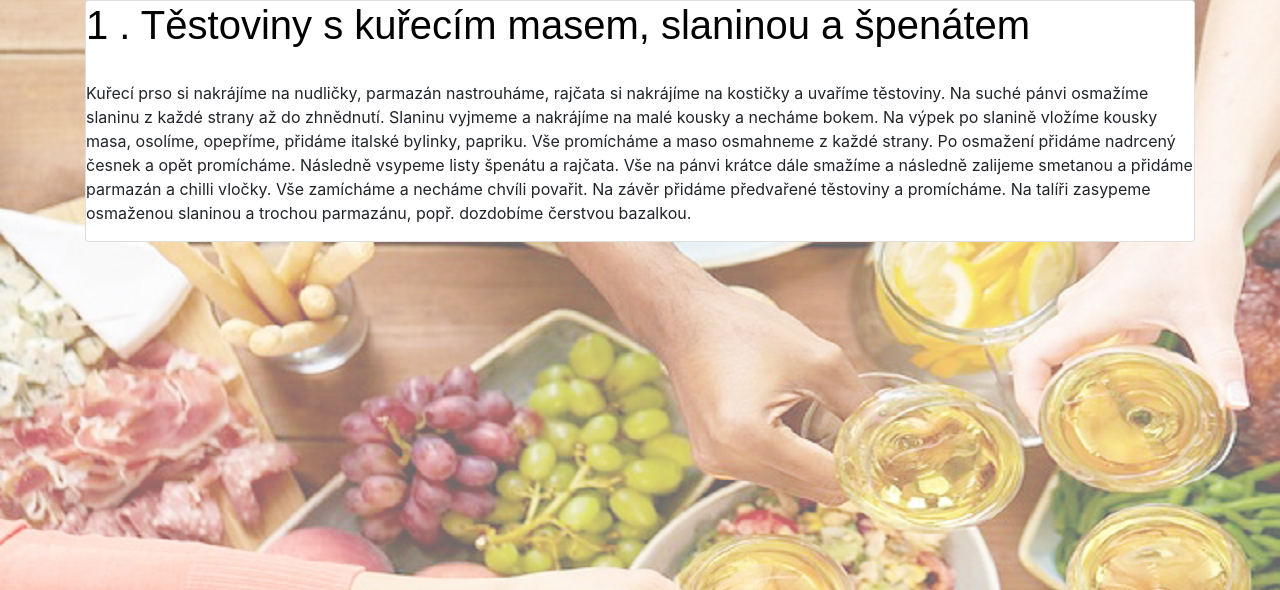
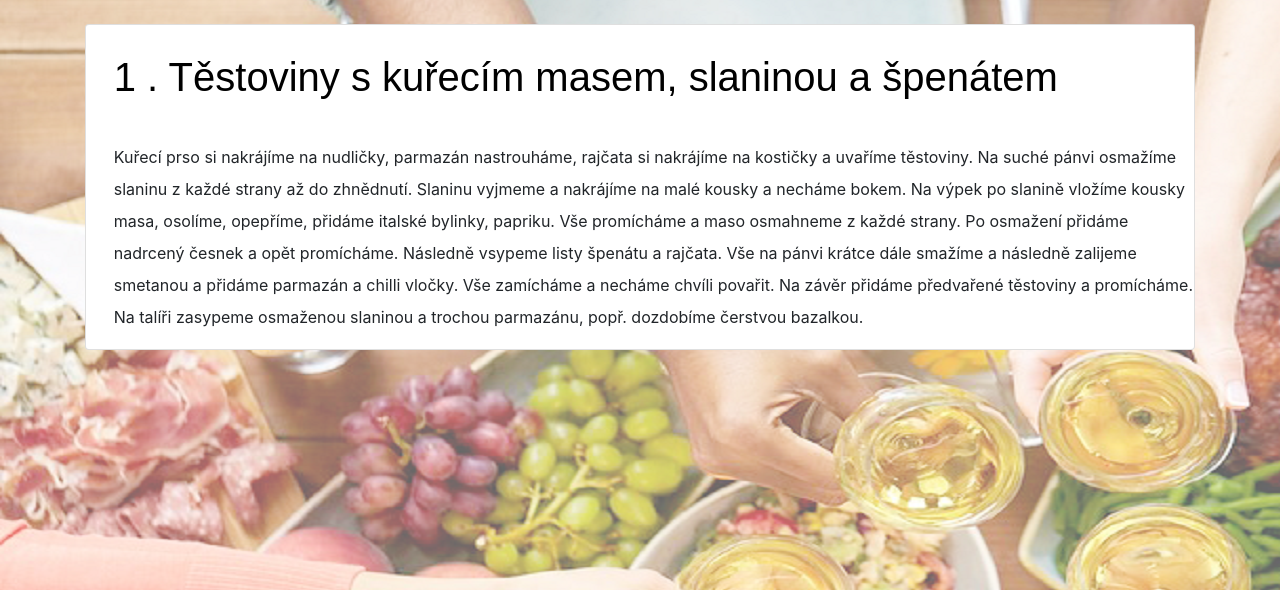
Before and after one commit to st3panzz/Kucharka, a CodeIgniter app: page /kucharka/index.php/pages/detailFood/1 in a window 1280 px wide. Shown: the part 56-646 px from the top of the page. Run offline with CodeIgniter, Linux system fonts and the light colour scheme; data comes from the database, SQL or seed files in the repository; some libraries are stand-ins or nearby versions.

Commit message:
finalní podoba webu

```diff
--- a/application/models/Main_model.php
+++ b/application/models/Main_model.php
@@ -47,7 +47,7 @@ Class Main_model extends CI_Model {
     }
 
     public function getFood($id_food){
-        $this->db->select("id,jmeno,recept");
+        $this->db->select("id,jmeno,recept,obrazek");
         $this->db->from("jidlo");
         $this->db->where("id",$id_food);
         $return = $this->db->get()->result();
--- a/application/views/pages/detail-food.php
+++ b/application/views/pages/detail-food.php
@@ -5,7 +5,8 @@ foreach($jidlo as $recipe):
 
   if($recipe != null):
     ?>
-     <div class="card">
+    <br />
+     <div id="rec"class="card">
         <h1 id="nadpis_recept"><?php echo $recipe->id ?> . <?php echo $recipe->jmeno ?></h1>
 <br />
   <div>
--- a/assets/css/styl.css
+++ b/assets/css/styl.css
@@ -36,6 +36,8 @@
   margin-top: 10%;
   color:orange;
 
+
+
 }
 #link
 {
@@ -60,8 +62,21 @@ color: black;
 
 
 }
+#nahled
+{
+  text-align: center;
+
+
+}
 .recept
 {
   text-align:left;
 
 }
+#rec
+{
+  padding-left: 2.5%;
+  padding-top: 2.5%;
+  line-height: 200%
+
+}
```
Also changed, not shown: application/views/pages/search-recipe.php (+5 -3 lines), assets/img/Fresh bramborový salát s brokolicí.jpg (deleted), assets/img/Poctivý hovězí vývar.jpg (deleted), assets/img/Rajská omáčka s hovězím masem ala Dočík.jpg (deleted), assets/img/Těstoviny s kuřecím masem, slaninou a špenátem.jpg (deleted), assets/img/Výborná svíčková na smetaně s brusinkami.jpg (deleted).
